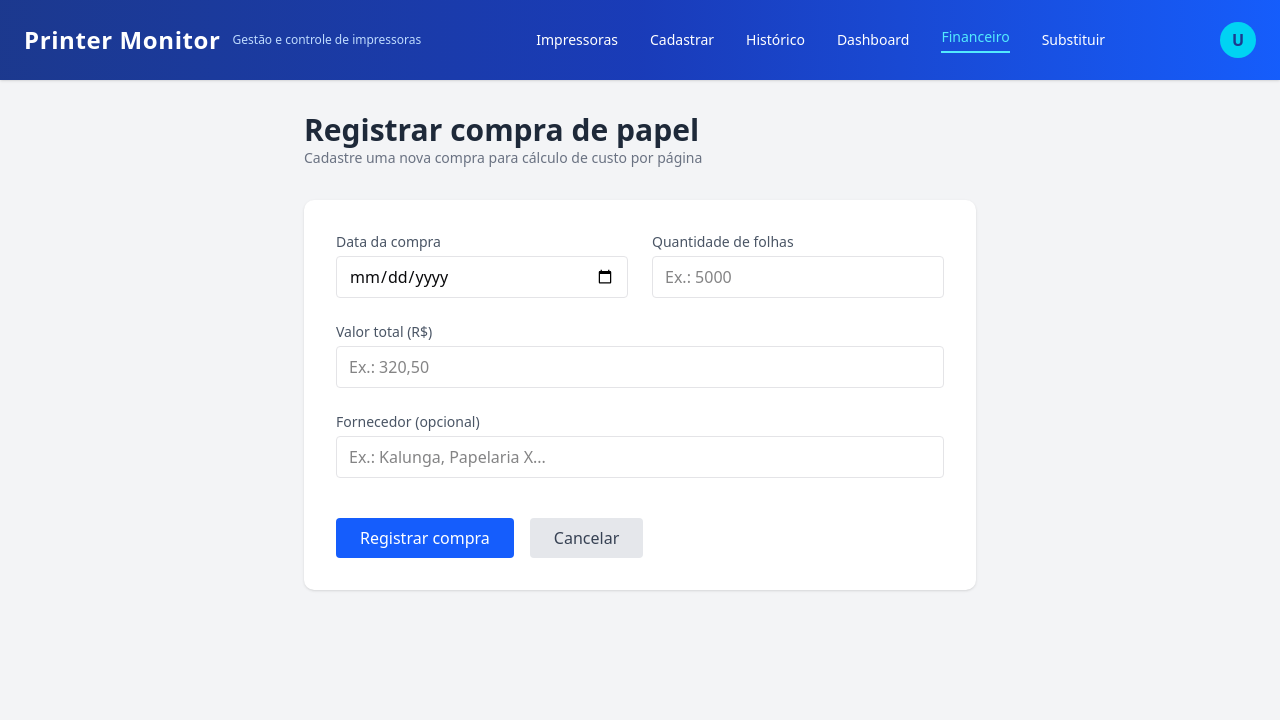
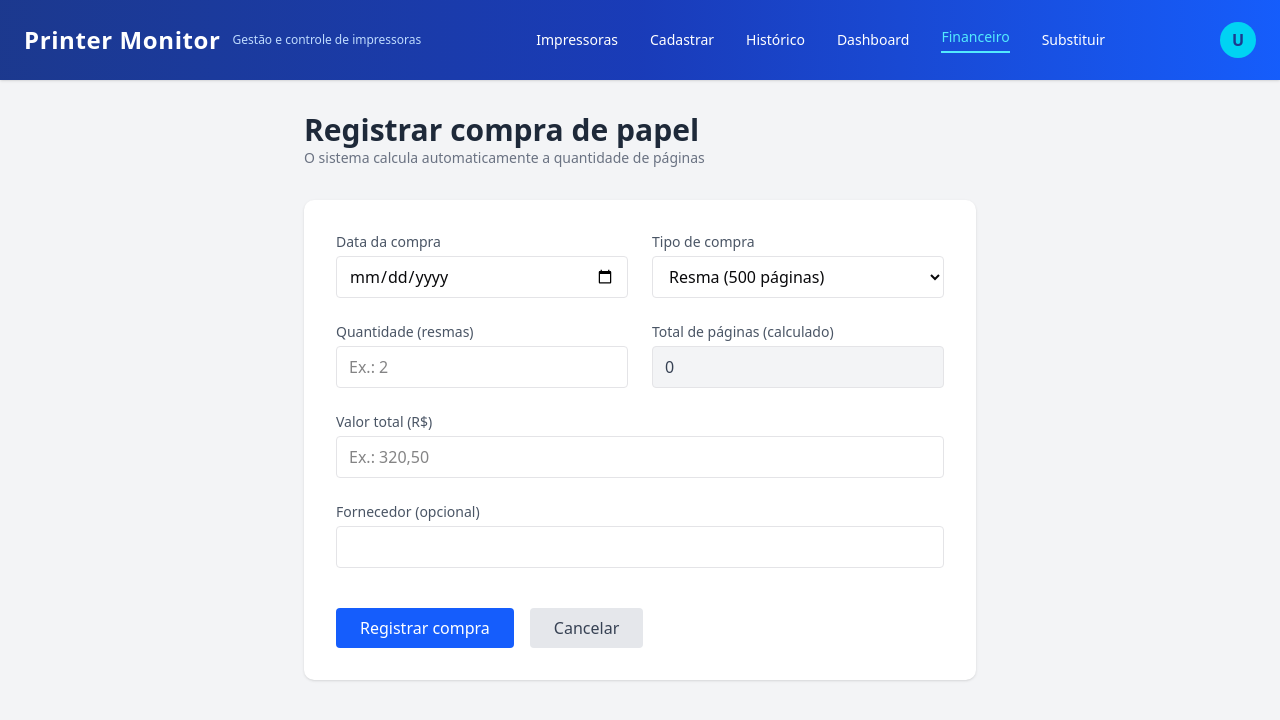
Before and after one commit to Reulle-Wanderson/dashboard-impressoras, a Next.js app: page /financeiro/papel/nova in a window 1280 px wide. Shown: the top 720 px of the page. Built offline with nearby package versions, Linux system fonts and the light colour scheme; no server answers.

Commit message:
atualização pagina de cadastro de papel

```diff
--- a/app/financeiro/papel/nova/page.tsx
+++ b/app/financeiro/papel/nova/page.tsx
@@ -1,24 +1,46 @@
 "use client";
 
-import { useState } from "react";
+import { useState, useMemo } from "react";
 import { supabase } from "@/lib/supabase";
 import { useRouter } from "next/navigation";
 import { toast } from "sonner";
 
+type TipoCompra = "resma" | "caixa";
+
 export default function NovaCompraPapel() {
+  const router = useRouter();
+
   const [data, setData] = useState("");
-  const [quantidade, setQuantidade] = useState("");
+  const [tipo, setTipo] = useState<TipoCompra>("resma");
+  const [quantidadeUnidades, setQuantidadeUnidades] = useState("");
   const [valor, setValor] = useState("");
   const [fornecedor, setFornecedor] = useState("");
   const [loading, setLoading] = useState(false);
 
-  const router = useRouter();
+  // =========================
+  // CÁLCULO AUTOMÁTICO
+  // =========================
+  const paginasPorUnidade = tipo === "caixa" ? 5000 : 500;
 
+  const quantidadePaginas = useMemo(() => {
+    const q = Number(quantidadeUnidades);
+    if (!q || q <= 0) return 0;
+    return q * paginasPorUnidade;
+  }, [quantidadeUnidades, paginasPorUnidade]);
+
+  // =========================
+  // SALVAR
+  // =========================
   async function salvarCompra(e: React.FormEvent) {
     e.preventDefault();
 
-    if (!data || !quantidade || !valor) {
-      toast.error("Preencha data, quantidade e valor.");
+    if (!data || !quantidadeUnidades || !valor) {
+      toast.error("Preencha data, tipo, quantidade e valor.");
+      return;
+    }
+
+    if (quantidadePaginas <= 0) {
+      toast.error("Quantidade inválida.");
       return;
     }
 
@@ -31,16 +53,11 @@ export default function NovaCompraPapel() {
       return;
     }
 
-    if (Number(quantidade) <= 0) {
-      toast.error("Quantidade deve ser maior que zero.");
-      return;
-    }
-
     setLoading(true);
 
     const { error } = await supabase.from("compras_papel").insert({
       data,
-      quantidade_folhas: Number(quantidade),
+      quantidade_folhas: quantidadePaginas,
       valor_total: valorNumerico,
       fornecedor: fornecedor || null,
     });
@@ -49,11 +66,18 @@ export default function NovaCompraPapel() {
 
     if (error) {
       console.error(error);
-      toast.error("Erro ao registrar compra.");
+      toast.error("Erro ao registrar compra", {
+        description: "Verifique os dados e tente novamente.",
+        className: "border-red-200 bg-red-50 text-red-900",
+      });
+
       return;
     }
 
-    toast.success("Compra registrada com sucesso ✅");
+    toast.success("Compra registrada com sucesso", {
+      description: "Os dados já foram incluídos no financeiro.",
+      className: "border-blue-200 bg-blue-50 text-blue-900",
+    });
     router.push("/financeiro");
   }
 
@@ -67,7 +91,7 @@ export default function NovaCompraPapel() {
           Registrar compra de papel
         </h1>
         <p className="text-sm text-gray-500">
-          Cadastre uma nova compra para cálculo de custo por página
+          O sistema calcula automaticamente a quantidade de páginas
         </p>
       </div>
 
@@ -92,18 +116,46 @@ export default function NovaCompraPapel() {
             />
           </div>
 
+          {/* Tipo */}
+          <div className="flex flex-col">
+            <label className="text-sm font-medium text-gray-600 mb-1">
+              Tipo de compra
+            </label>
+            <select
+              value={tipo}
+              onChange={(e) => setTipo(e.target.value as TipoCompra)}
+              className="border rounded px-3 py-2"
+            >
+              <option value="resma">Resma (500 páginas)</option>
+              <option value="caixa">Caixa (5000 páginas)</option>
+            </select>
+          </div>
+
           {/* Quantidade */}
           <div className="flex flex-col">
             <label className="text-sm font-medium text-gray-600 mb-1">
-              Quantidade de folhas
+              Quantidade ({tipo === "caixa" ? "caixas" : "resmas"})
             </label>
             <input
               type="number"
-              value={quantidade}
-              onChange={(e) => setQuantidade(e.target.value)}
+              min={1}
+              value={quantidadeUnidades}
+              onChange={(e) => setQuantidadeUnidades(e.target.value)}
               className="border rounded px-3 py-2"
-              placeholder="Ex.: 5000"
-              min={1}
+              placeholder="Ex.: 2"
+            />
+          </div>
+
+          {/* Total calculado */}
+          <div className="flex flex-col">
+            <label className="text-sm font-medium text-gray-600 mb-1">
+              Total de páginas (calculado)
+            </label>
+            <input
+              type="text"
+              value={quantidadePaginas.toLocaleString("pt-BR")}
+              disabled
+              className="border rounded px-3 py-2 bg-gray-100 text-gray-700"
             />
           </div>
         </div>
@@ -132,7 +184,6 @@ export default function NovaCompraPapel() {
             value={fornecedor}
             onChange={(e) => setFornecedor(e.target.value)}
             className="border rounded px-3 py-2"
-            placeholder="Ex.: Kalunga, Papelaria X..."
           />
         </div>
 
```
